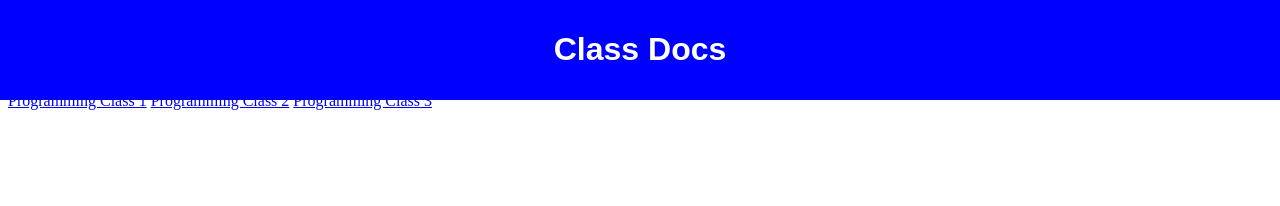
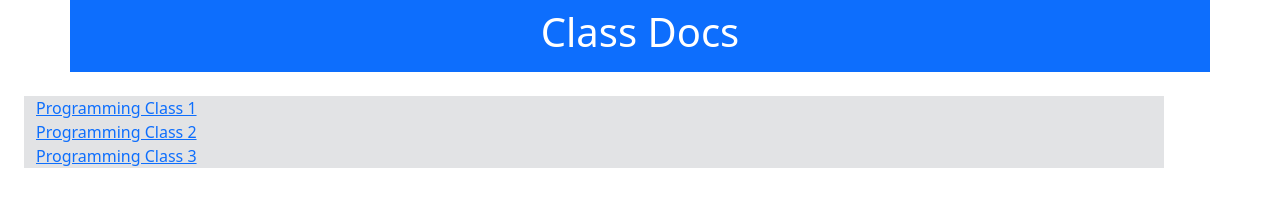
Before and after one commit to Abdullah-Web-D/scaling-adventure, a plain HTML site: page index.html in a window 1280 px wide. Drawn offline with nearby package versions, Linux system fonts and the light colour scheme.

Commit message:
Update index.html

```diff
--- a/index.html
+++ b/index.html
@@ -1,27 +1,21 @@
-<style>
-  .header{
-    background: blue;
-    padding: 10px;
-    text-align: center;
-    color: white;
-    margin: -8px;
-    font-family: Arial;
-  }
-  .content{
-    padding: 50px;
-    background: grey;
-    border-radius: 10px;
-  }
-  .content a{
-    text-decoration: none;
-    color: yellow;
-  }
-</style>
-<div class="header">
-  <h1>Class Docs</h1>
+<link href="https://cdn.jsdelivr.net/npm/bootstrap@5.3.0/dist/css/bootstrap.min.css" rel="stylesheet"
+    integrity="sha384-9ndCyUaIbzAi2FUVXJi0CjmCapSmO7SnpJef0486qhLnuZ2cdeRhO02iuK6FUUVM" crossorigin="anonymous">
+
+
+
+<div class="container bg-primary text-white text-center p-2">
+    <h1>Class Docs</h1>
 </div>
-<content>
-  <a href="Programming Class 1.docx" download>Programming Class 1</a>
-  <a href="Programming Class 2.docx" download>Programming Class 2</a>
-  <a href="Programming Class 3.docx" download>Programming Class 3</a>
-</content>
+
+<div class="container mt-4 ms-4 bg-secondary-subtle">
+    <a href="Programming Class 1.docx">Programming Class 1</a><br>
+    <a href="Programming Class 2.docx">Programming Class 2</a><br>
+    <a href="Programming Class 3.docx">Programming Class 3</a>
+
+
+
+</div>
+
+<script src="https://cdn.jsdelivr.net/npm/bootstrap@5.3.0/dist/js/bootstrap.bundle.min.js"
+    integrity="sha384-geWF76RCwLtnZ8qwWowPQNguL3RmwHVBC9FhGdlKrxdiJJigb/j/68SIy3Te4Bkz"
+    crossorigin="anonymous"></script>
```
